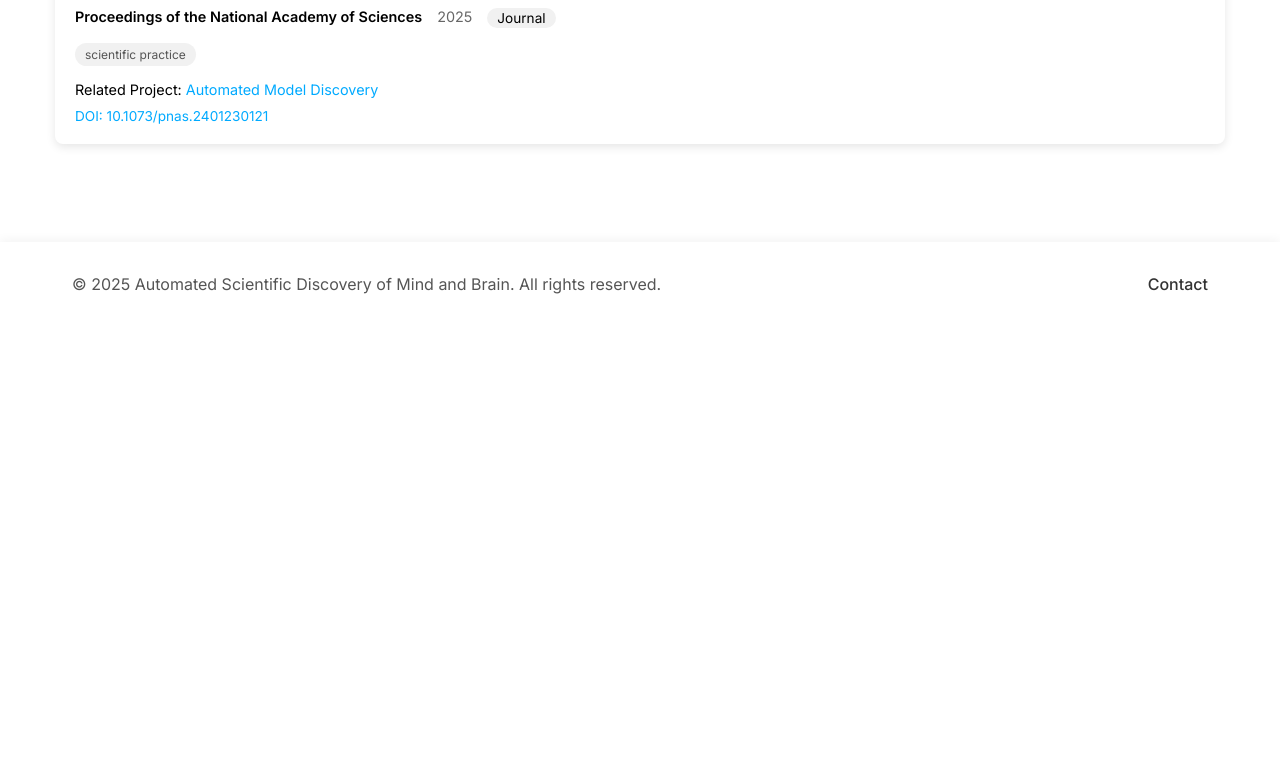
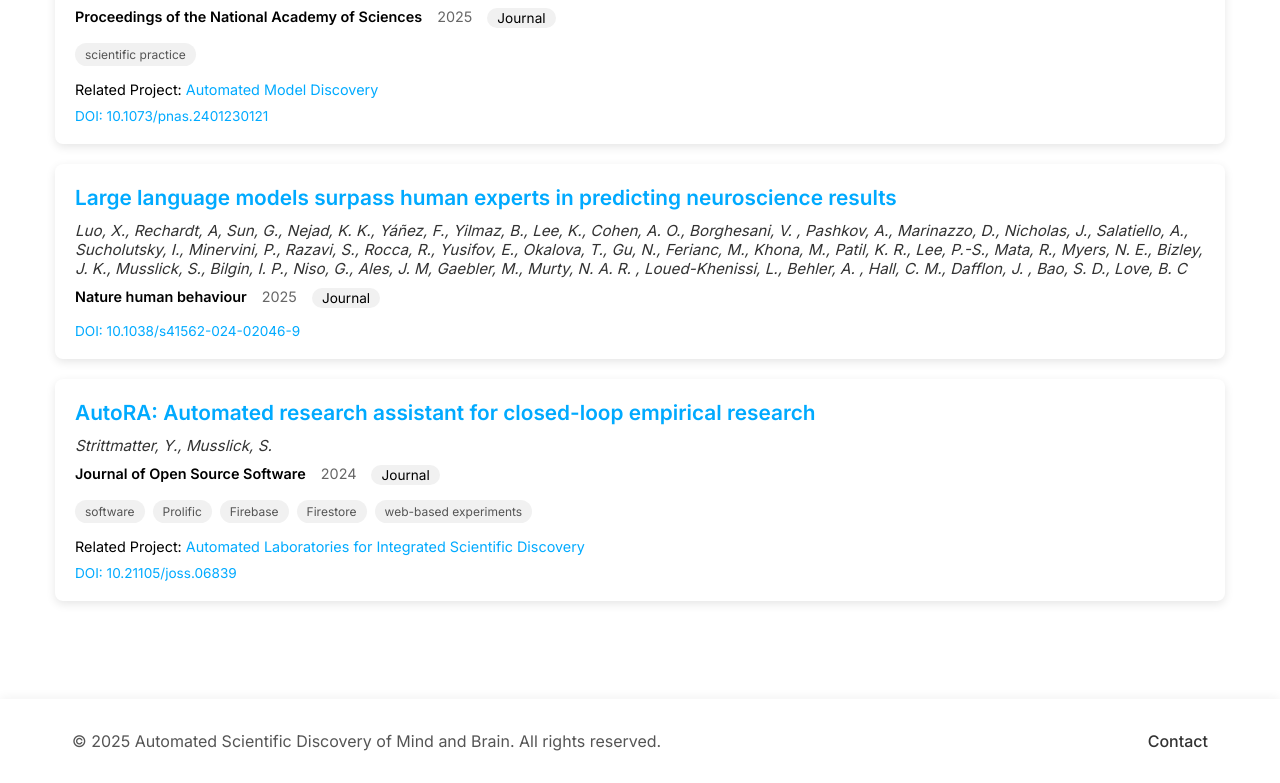
Before and after one commit to musslick/lab-website, a React (Create React App) app: page /publications in a window 1280 px wide. Shown: the part 1687-2470 px from the top of the page. Before the commit the page ends 2013 px from the top, so only its background shows below. Built offline with nearby package versions, Linux system fonts and the light colour scheme.

Commit message:
added pub

```diff
--- a/src/data/publications.ts
+++ b/src/data/publications.ts
@@ -153,5 +153,78 @@ export const publications: Publication[] = [
     "keywords": [
       "scientific practice"
     ]
+  },
+  {
+    "id": "pub-1744708691267",
+    "title": "AutoRA: Automated research assistant for closed-loop empirical research",
+    "journal": "Journal of Open Source Software",
+    "year": 2024,
+    "type": "journal",
+    "authors": [
+      "Strittmatter, Y.",
+      "Musslick, S."
+    ],
+    "citation": "Musslick, S., Andrew, B., Williams, C. C., Li, S., Marinescu, I., Dubova, M., ... & Holland, J. G. (2024). AutoRA: Automated research assistant for closed-loop empirical research. Journal of Open Source Software, 9(104), 6839.",
+    "doi": "10.21105/joss.06839",
+    "url": "https://doi.org/10.21105/joss.06839",
+    "projectId": "project-1744383288085",
+    "keywords": [
+      "software",
+      "Prolific",
+      "Firebase",
+      "Firestore",
+      "web-based experiments"
+    ]
+  },
+  {
+    "id": "pub-1744710390287",
+    "title": "Large language models surpass human experts in predicting neuroscience results",
+    "journal": "Nature human behaviour",
+    "year": 2025,
+    "type": "journal",
+    "authors": [
+      "Luo, X.",
+      "Rechardt, A",
+      "Sun, G.",
+      "Nejad, K. K.",
+      "Yáñez, F.",
+      "Yilmaz, B.",
+      "Lee, K.",
+      "Cohen, A. O.",
+      "Borghesani, V.  ",
+      "Pashkov, A.",
+      "Marinazzo, D.",
+      "Nicholas, J.",
+      "Salatiello, A.",
+      "Sucholutsky, I.",
+      "Minervini, P.",
+      "Razavi, S.",
+      "Rocca, R.",
+      "Yusifov, E.",
+      "Okalova, T.",
+      "Gu, N.",
+      "Ferianc, M.",
+      "Khona, M.",
+      "Patil, K. R.",
+      "Lee, P.-S.",
+      "Mata, R.",
+      "Myers, N. E.",
+      "Bizley, J. K.",
+      "Musslick, S.",
+      "Bilgin, I. P.",
+      "Niso, G.",
+      "Ales, J. M",
+      "Gaebler, M.",
+      "Murty, N. A. R. ",
+      "Loued-Khenissi, L.",
+      "Behler, A. ",
+      "Hall, C. M.",
+      "Dafflon, J. ",
+      "Bao, S. D.",
+      "Love, B. C"
+    ],
+    "citation": "Luo, X., Rechardt, A., Sun, G., Nejad, K. K., Yáñez, F., Yilmaz, B., ... & Love, B. C. (2024). Large language models surpass human experts in predicting neuroscience results. Nature human behaviour, 1-11.",
+    "doi": "10.1038/s41562-024-02046-9",
+    "url": "https://doi.org/10.1038/s41562-024-02046-9"
   }
 ];
```
